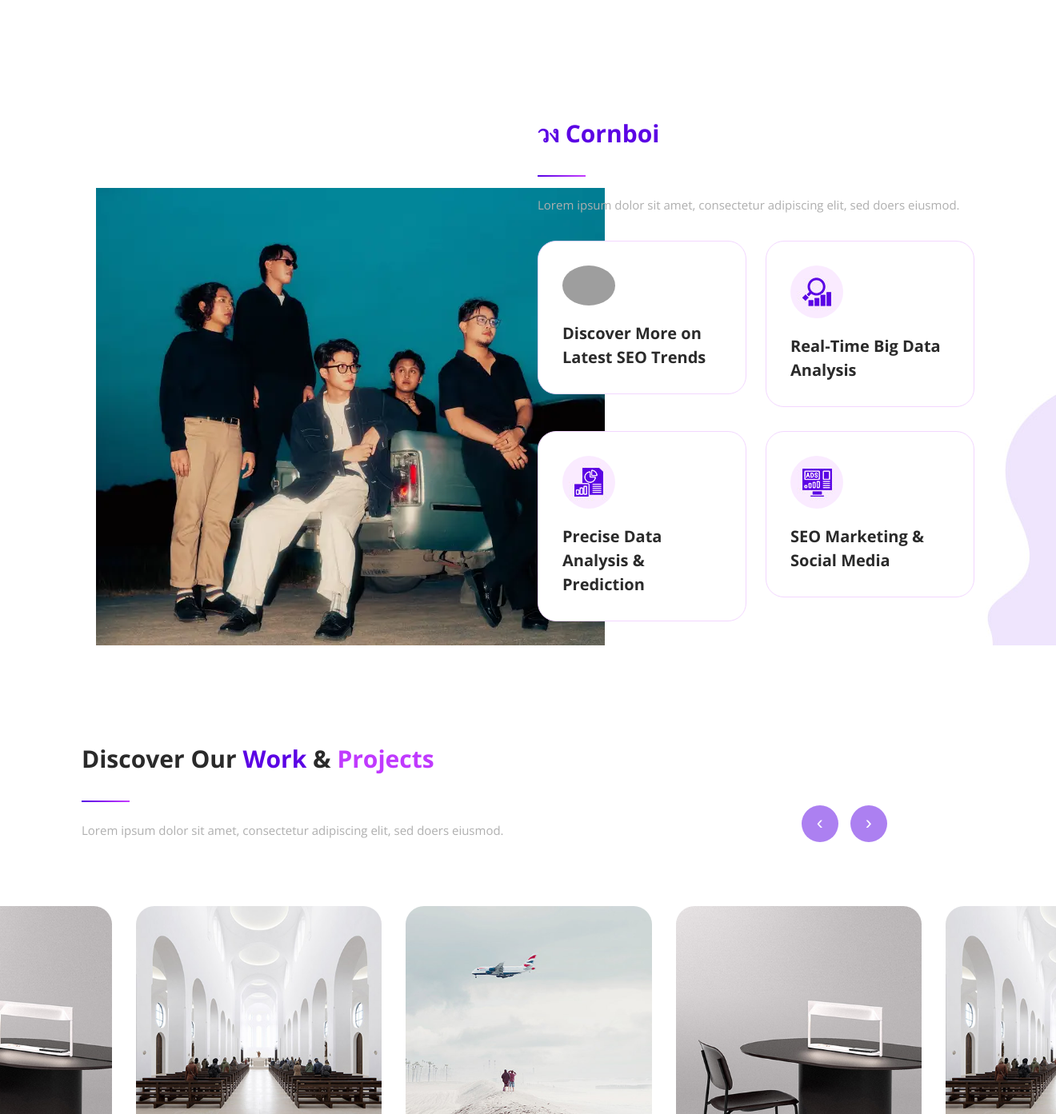
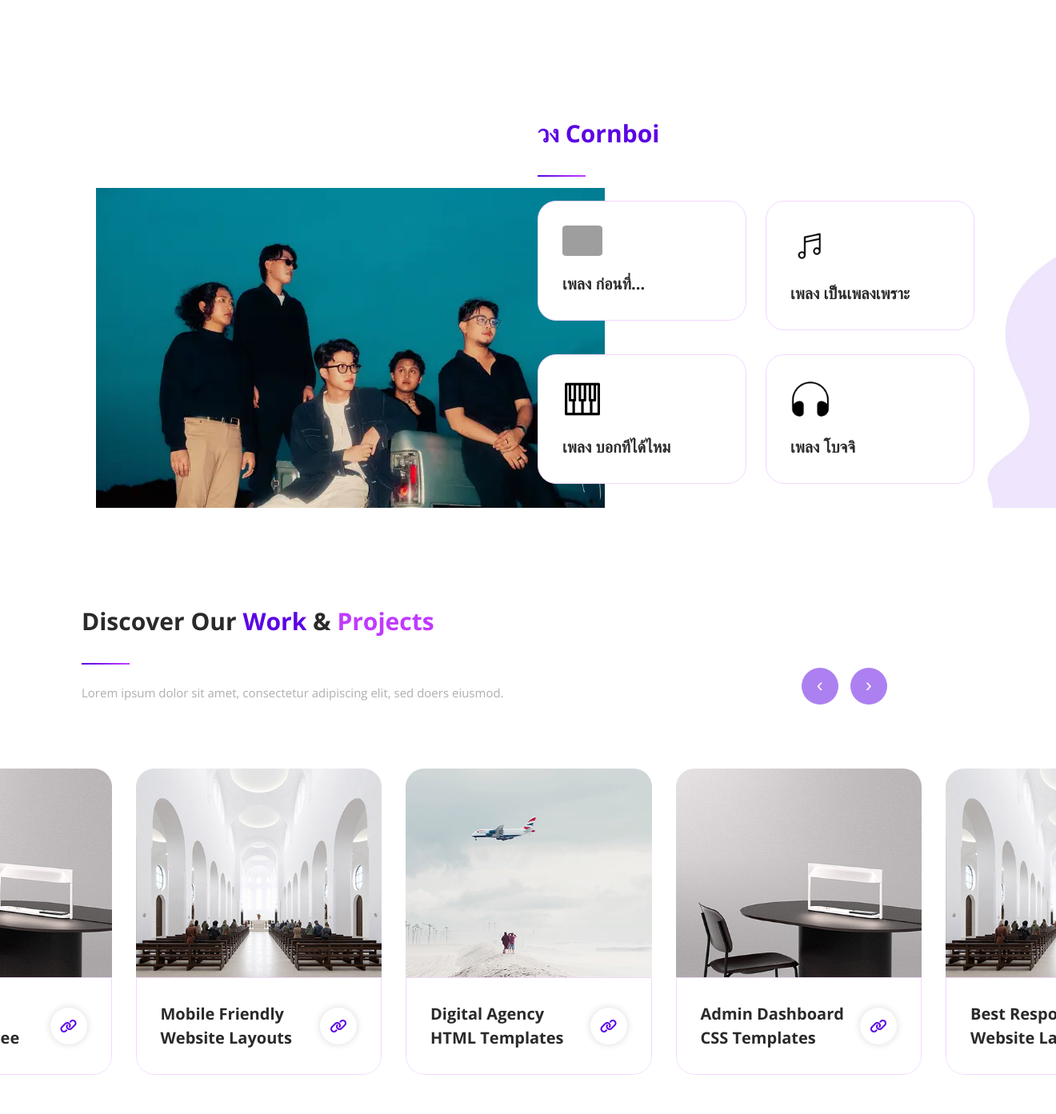
Before and after one commit to Backerss/aeh, a PHP site: page / in a window 1320 px wide; the page is wider, and only the part inside the window is pictured. Shown: the part 1013-2406 px from the top of that part at 80% size. Run offline with PHP 8.4, Linux system fonts and the light colour scheme; grey boxes are pictures that could not be loaded.

Commit message:
เปลี่ยนไอคอน

```diff
--- a/assets/css/templatemo-tale-seo-agency.css
+++ b/assets/css/templatemo-tale-seo-agency.css
@@ -129,7 +129,7 @@ body {
 }
 
 .templatemo-feature {
-	max-width: 66px; border-radius: 50%;
+	max-width: 50px; border-radius: 10%;
 }
 
 .main-button a {
--- a/index.php
+++ b/index.php
@@ -107,7 +107,6 @@
                 <h2><em>วง Cornboi</em>
                 </h2>
                 <div class="line-dec"></div>
-                <p>Lorem ipsum dolor sit amet, consectetur adipiscing elit, sed doers eiusmod.</p>
               </div>
             </div>
             <div class="col-lg-6 col-sm-6">
@@ -115,31 +114,31 @@
                 <div class="icon">
                   <img src="assets/images/m1.png" alt="discover SEO" class="templatemo-feature">
                 </div>
-                <h4>Discover More on Latest SEO Trends</h4>
+                <h4>เพลง ก่อนที่...</h4>
               </div>
             </div>
             <div class="col-lg-6 col-sm-6">
               <div class="service-item">
                 <div class="icon">
-                  <img src="assets/images/services-02.jpg" alt="data analysis" class="templatemo-feature">
+                  <img src="assets/images/m2.png" alt="data analysis" class="templatemo-feature">
                 </div>
-                <h4>Real-Time Big Data Analysis</h4>
+                <h4>เพลง เป็นเพลงเพราะ</h4>
               </div>
             </div>
             <div class="col-lg-6 col-sm-6">
               <div class="service-item">
                 <div class="icon">
-                  <img src="assets/images/services-03.jpg" alt="precise data" class="templatemo-feature">
+                  <img src="assets/images/m3.png" alt="precise data" class="templatemo-feature">
                 </div>
-                <h4>Precise Data Analysis &amp; Prediction</h4>
+                <h4>เพลง บอกทีได้ไหม</h4>
               </div>
             </div>
             <div class="col-lg-6 col-sm-6">
               <div class="service-item">
                 <div class="icon">
-                  <img src="assets/images/services-04.jpg" alt="SEO marketing" class="templatemo-feature">
+                  <img src="assets/images/m4.png" alt="SEO marketing" class="templatemo-feature">
                 </div>
-                <h4>SEO Marketing &amp; Social Media</h4>
+                <h4>เพลง โบจจิ</h4>
               </div>
             </div>
           </div>
```
